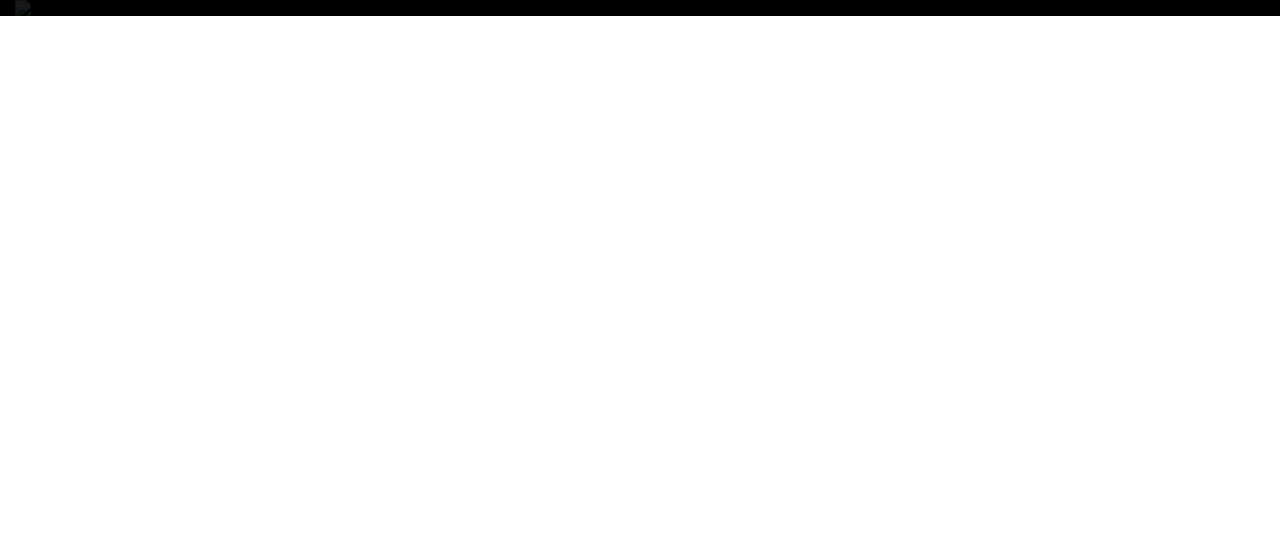
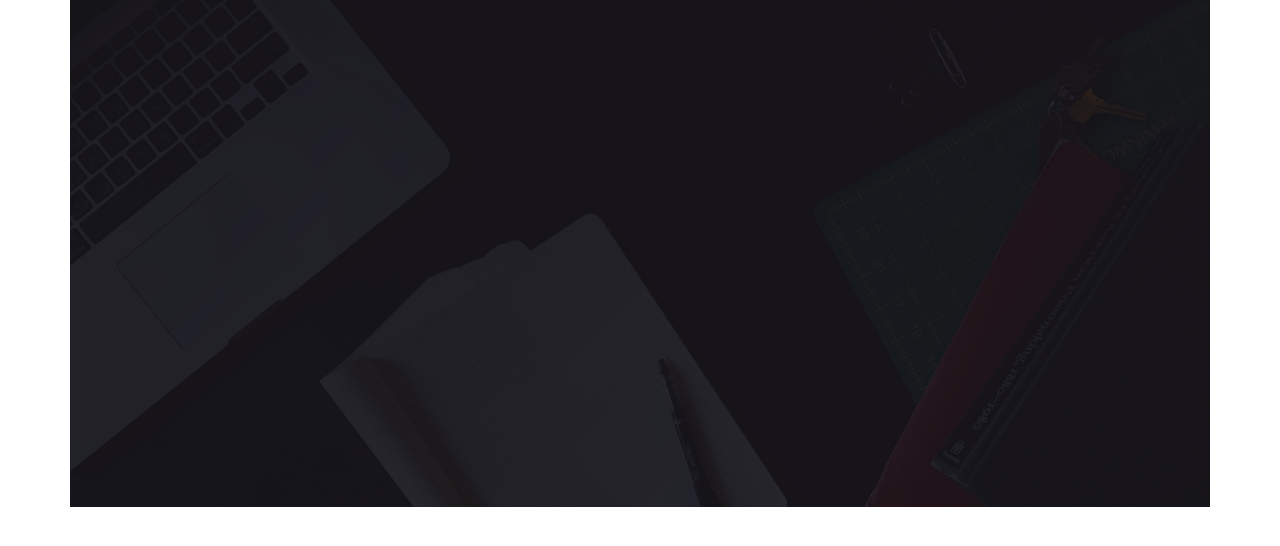
Before and after one commit to jaroot32/MechanixSite, a website: page index.html in a window 1280 px wide. Drawn offline with nearby package versions, Linux system fonts and the light colour scheme.

Commit message:
update: fixed html to add image

```diff
--- a/css/styles.css
+++ b/css/styles.css
@@ -1,11 +1,4 @@
 body {
-	margin: 0;
-	padding: 0;
+	margin: 0 auto;
+	padding: 0 auto;
 }
-.row {
-	background-color: #000;
-}
-img {
-	opacity: 0.1;
-    filter: alpha(opacity=10); /* For IE8 and earlier */
-}
--- a/index.html
+++ b/index.html
@@ -19,11 +19,11 @@
     <![endif]-->
   </head>
   <body>
-    <div class="container-fluid">
+    <div class="container">
     <header>
       <div class="row">
         <div class="col-lg-12 ">
-          <img class="img-responsive opaque"src="images/headerImage.jpg">
+          <img class="img-responsive"src="images/laptopimage.jpg">
         </div>
       </div>
     </header>
```
